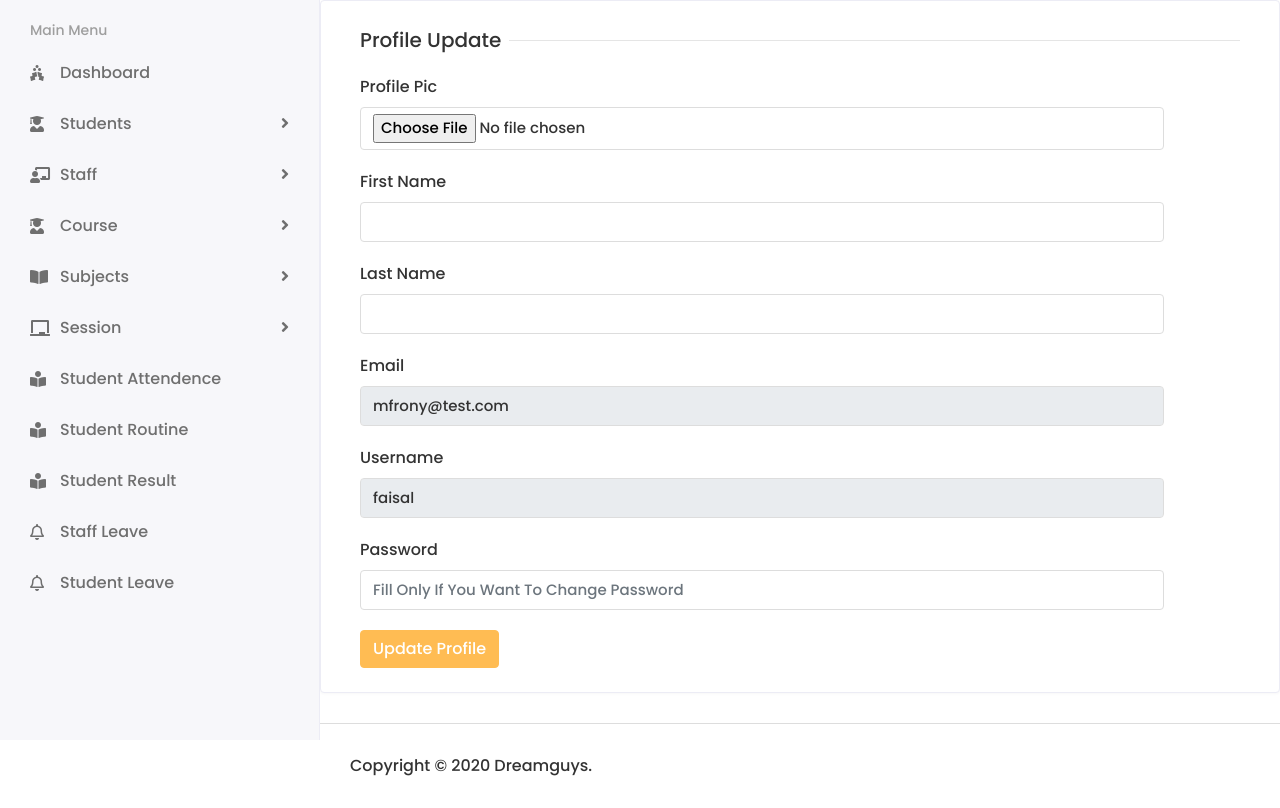
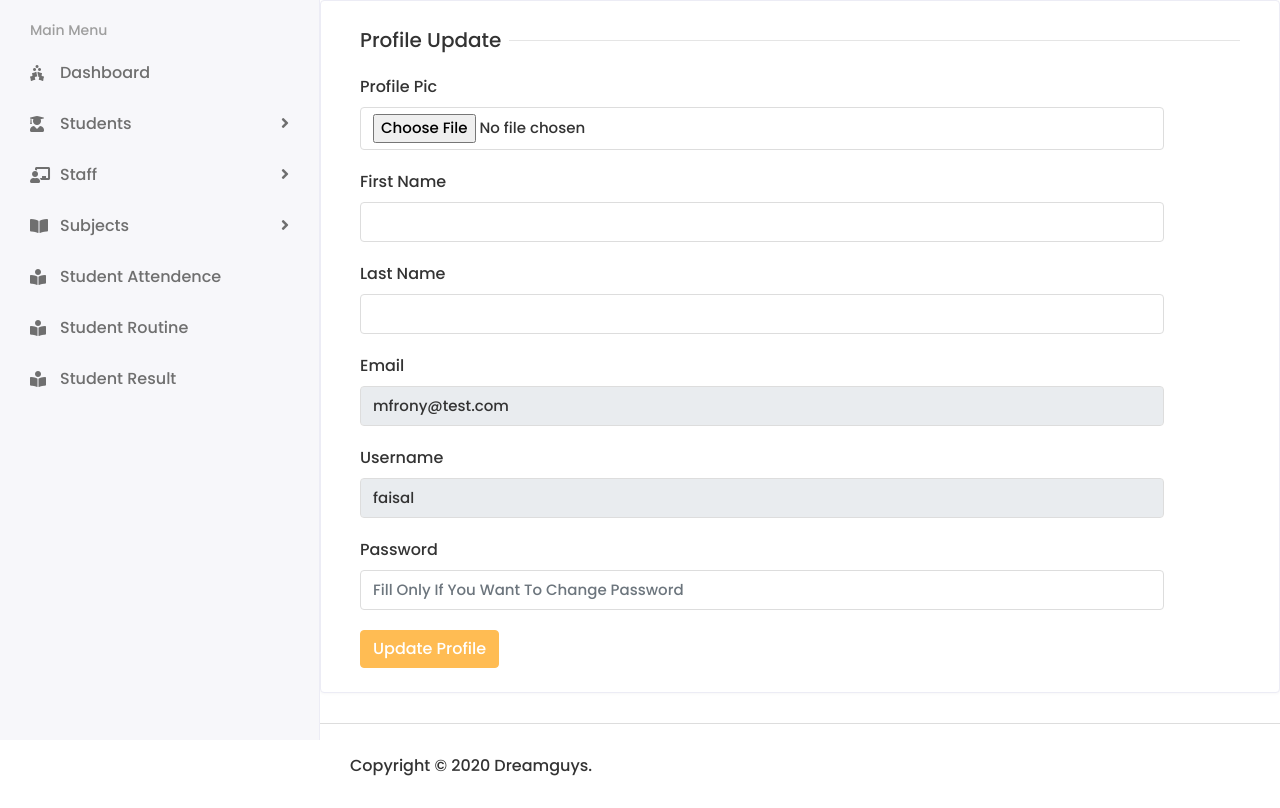
Before and after one commit to mfrony2003/SchoolManagementSystem, a Django app: page /profile/ in a window 1280 px wide. Shown: the part 60-868 px from the top of the page. Run offline with Django 4.2, Linux system fonts and the light colour scheme; a user stored in the database is signed in; data comes from the database, SQL or seed files in the repository; some libraries are stand-ins or nearby versions.

Commit message:
side bar change

```diff
--- a/apps/SchoolManagementSystemModules/templates/base/sidebar.html
+++ b/apps/SchoolManagementSystemModules/templates/base/sidebar.html
@@ -19,20 +19,13 @@
              <li class="submenu">
                 <a href="#"><i class="fas fa-chalkboard-teacher"></i> <span> Staff</span> <span class="menu-arrow"></span></a>
                 <ul>
-                  <li><a href="{% url 'add_staff' %}">Add Staff1</a></li>
-                  <li><a href="{% url 'view_staff' %}">View Staf1f</a></li>
+                  <li><a href="{% url 'add_staff' %}">Add Staff</a></li>
+                  <li><a href="{% url 'view_staff' %}">View Staff</a></li>
 
 
                 </ul>
              </li>
-             <li class="submenu">
-                <a href="#"><i class="fas fa-user-graduate "></i> <span> Course</span> <span class="menu-arrow"></span></a>
-                <ul>
-                   <li><a href="departments.html">Course List</a></li>
-                   <li><a href="add-department.html">Course Add</a></li>
-                   <li><a href="edit-department.html">Course Edit</a></li>
-                </ul>
-             </li>
+
              <li class="submenu">
                 <a href="#"><i class="fas fa-book-open"></i> <span> Subjects</span> <span class="menu-arrow"></span></a>
                 <ul>
@@ -40,14 +33,7 @@
                    <li><a href="edit-subject.html">View Subject</a></li>
                 </ul>
              </li>
-             <li class="submenu">
-               <a href="#"><i class="fas fa-chalkboard"></i> <span> Session</span> <span class="menu-arrow"></span></a>
-               <ul>
-                  <li><a href="subjects.html">Session List</a></li>
-                  <li><a href="add-subject.html">Session Add</a></li>
-                  <li><a href="edit-subject.html">Session Edit</a></li>
-               </ul>
-            </li>
+
             <li>
 
                <a  href="{% url 'attendance-class' %}"><i class="fas fa-book-reader"></i> <span>Student Attendence</span></a>
@@ -59,12 +45,7 @@
                <a href="{% url 'student_result' %}"><i class="fas fa-book-reader"></i> <span>Student Result</span></a>
 
             </li>
-            <li>
-               <a href="holiday.html"><i class="far fa-bell"></i> <span>Staff Leave</span></a>
-            </li>
-            <li>
-               <a href="holiday.html"><i class="far fa-bell"></i> <span>Student Leave</span></a>
-            </li>
+
           </ul>
        </div>
     </div>
```
